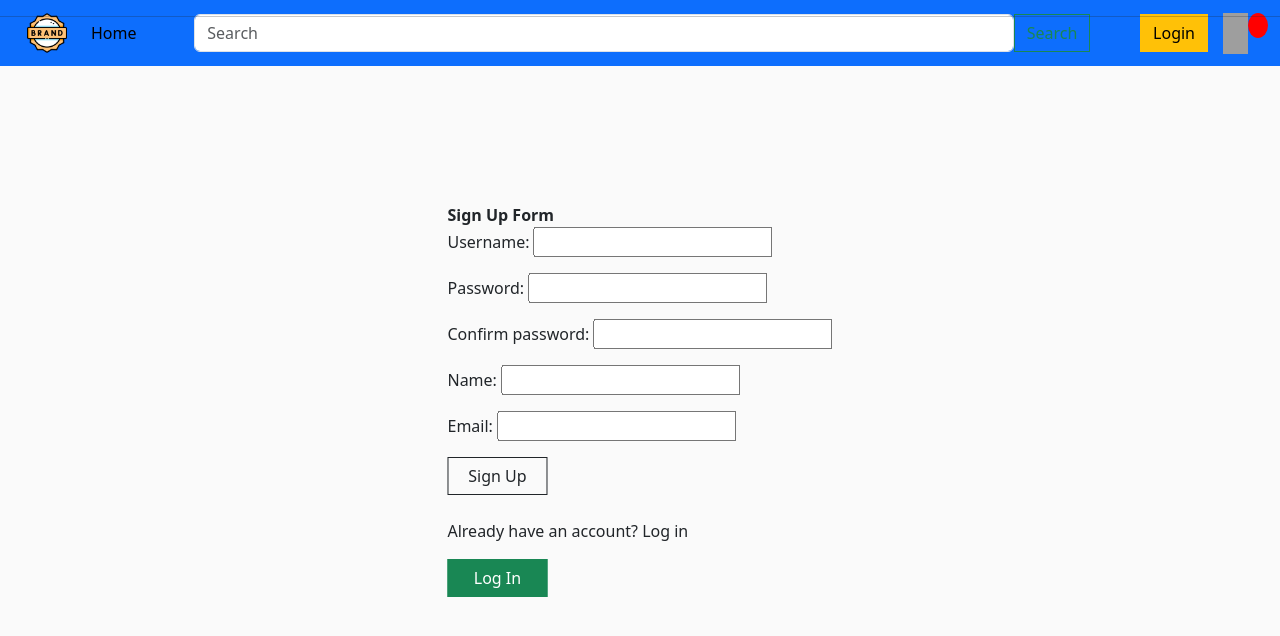
After one commit to O1kura/ecommerce-web, a Django app: page /signup/ in a window 1280 px wide. The commit adds this page. Shown: the top 636 px of the page. Run offline with Django 4.2, Linux system fonts and the light colour scheme; grey boxes are pictures that could not be loaded.

Commit message:
update sign up

```diff
--- a/newapp/forms.py
+++ b/newapp/forms.py
@@ -1,5 +1,28 @@
 from django import forms
+from django.contrib.auth.models import User
+
+from newapp.models import Customer
 
 class LoginForm(forms.Form):
     username = forms.CharField(max_length=65)
     password = forms.CharField(max_length=65, widget=forms.PasswordInput)
+
+
+class SignUpForm(LoginForm):
+    confirm_password = forms.CharField(max_length=65, widget=forms.PasswordInput)
+    name = forms.CharField(max_length=200, required=False)
+    email = forms.EmailField(max_length=200, required=False)
+
+    def clean(self):
+        password = self.cleaned_data.get('password')
+        password2 = self.cleaned_data.get('confirm_password')
+        username = self.cleaned_data.get('username')
+
+        if password and password != password2:
+            raise forms.ValidationError("The two password fields must match.")
+
+        if User.objects.filter(username__exact=username).first() is not None:
+            print(User.objects.filter(username__exact=username))
+            raise forms.ValidationError("Username existed")
+
+        return self.cleaned_data
--- a/newapp/templates/master.html
+++ b/newapp/templates/master.html
@@ -84,13 +84,13 @@
         </li>
       </ul>
       <div style="width:100%;display: flex; justify-content: center; align-items: center">
-        <form class="d-flex" id="search_form" role="search" action="{% url 'store' %}" style="width: 80%;">
+        <form class="d-flex" class="center-form" role="search" action="{% url 'store' %}" style="width: 90%;">
           <input class="form-control" name="key" type="search" placeholder="Search" aria-label="Search">
           <button class="btn btn-outline-success" type="submit">Search</button>
         </form>
       </div>
       {% if request.user.is_authenticated %}
-      <label style="padding-right: 2%; padding-left: 2%; color: azure;">{{request.user.username}}</label>
+      <label style="width: 10%; color: azure;">{{request.user.customer.name}}</label>
       <a href="{% url 'sign_out'%}" class="btn btn-warning">Logout</a>
       {% else %}
       <a href="{% url 'sign_in'%}"  class="btn btn-warning">Login</a>
--- /dev/null
+++ b/newapp/templates/signup.html
@@ -0,0 +1,13 @@
+{% extends 'master.html' %}
+{% load static %}
+{% block content %}
+<form method="post" class="center-form">
+  <label><strong>Sign Up Form</strong></label> <br>
+  {% csrf_token %}
+  {{ form.as_p }}
+  <button class="btn btn-outline-dark" type="submit" style="width:100px">Sign Up</button>
+  <br><br>
+  <p>Already have an account? Log in</p>
+  <a  class="btn btn-success" href="{% url 'sign_in' %}" style="width:100px">Log In</a>
+</form>
+{% endblock content%}
--- a/newapp/urls.py
+++ b/newapp/urls.py
@@ -6,7 +6,8 @@ urlpatterns = [
     path('checkout/', views.checkout, name='checkout'),
     path('update_item/', views.updateItem, name='update'),
     path('process_order/', views.processOrder, name='process'),
-    path('login/', views.sign_in, name='sign_in'),
+    path('login/', views.Sign_In.as_view(), name='sign_in'),
     path('logout/', views.sign_out, name='sign_out'),
-    path('<slug:slug>.<int:id>', views.detail)
+    path('<slug:slug>.<int:id>', views.detail),
+    path('signup/', views.SignUp.as_view(), name='sign_up')
 ]
--- a/newapp/views.py
+++ b/newapp/views.py
@@ -1,10 +1,12 @@
 import json
+
 
 from django.contrib.auth import authenticate, login, logout
 from django.http import JsonResponse
 from django.shortcuts import render, redirect
+from django.views import View
 
-from .forms import LoginForm
+from .forms import LoginForm, SignUpForm
 from .models import *
 import datetime
 
@@ -112,8 +114,8 @@ def processOrder(request):
     })
 
 
-def sign_in(request):
-    if request.method == 'GET':
+class Sign_In(View):
+    def get(self, request, *args, **kwargs):
         if request.user.is_authenticated:
             return redirect('')
         form = LoginForm()
@@ -121,7 +123,8 @@ def sign_in(request):
             'form': form
         }
         return render(request, 'login.html', context)
-    elif request.method == 'POST':
+
+    def post(self, request, *args, **kwargs):
         form = LoginForm(request.POST)
 
         if form.is_valid():
@@ -141,6 +144,36 @@ def sign_out(request):
     return redirect('store')
 
 
+class SignUp(View):
+    def get(selfs, request):
+        form = SignUpForm()
+        return render(request, 'signup.html', {'form': form})
+
+    def post(self, request):
+        form = SignUpForm(request.POST)
+
+        if form.is_valid():
+            username = form.cleaned_data['username']
+            password = form.cleaned_data['password']
+
+            user = User.objects.create_user(username=username, password=password)
+
+            customer = Customer.objects.create(user=user)
+            if form.cleaned_data['name'] == '':
+                customer.name = username
+            else:
+                customer.name = form.cleaned_data['name']
+            customer.email = form.cleaned_data['email']
+            customer.save()
+
+            user = authenticate(request, username=username, password=password)
+            if user is not None:
+                login(request, user)
+                return redirect('store')
+
+        return render(request, 'signup.html', {'form': form})
+
+
 def detail(request, slug, id):
     data = cartData(request)
     cartItems = data['cartItems']
--- a/static/css/main.css
+++ b/static/css/main.css
@@ -98,7 +98,7 @@ h1,h2,h3,h4,h5,h6{
 	display: none!important;
 }
 
-#search-form {
+.center-form {
   position: absolute;
   top: 50%;
   left: 50%;
```
Also changed, not shown: newapp/templates/checkout.html (+5 -4 lines), newapp/templates/login.html (+6 -2 lines).
